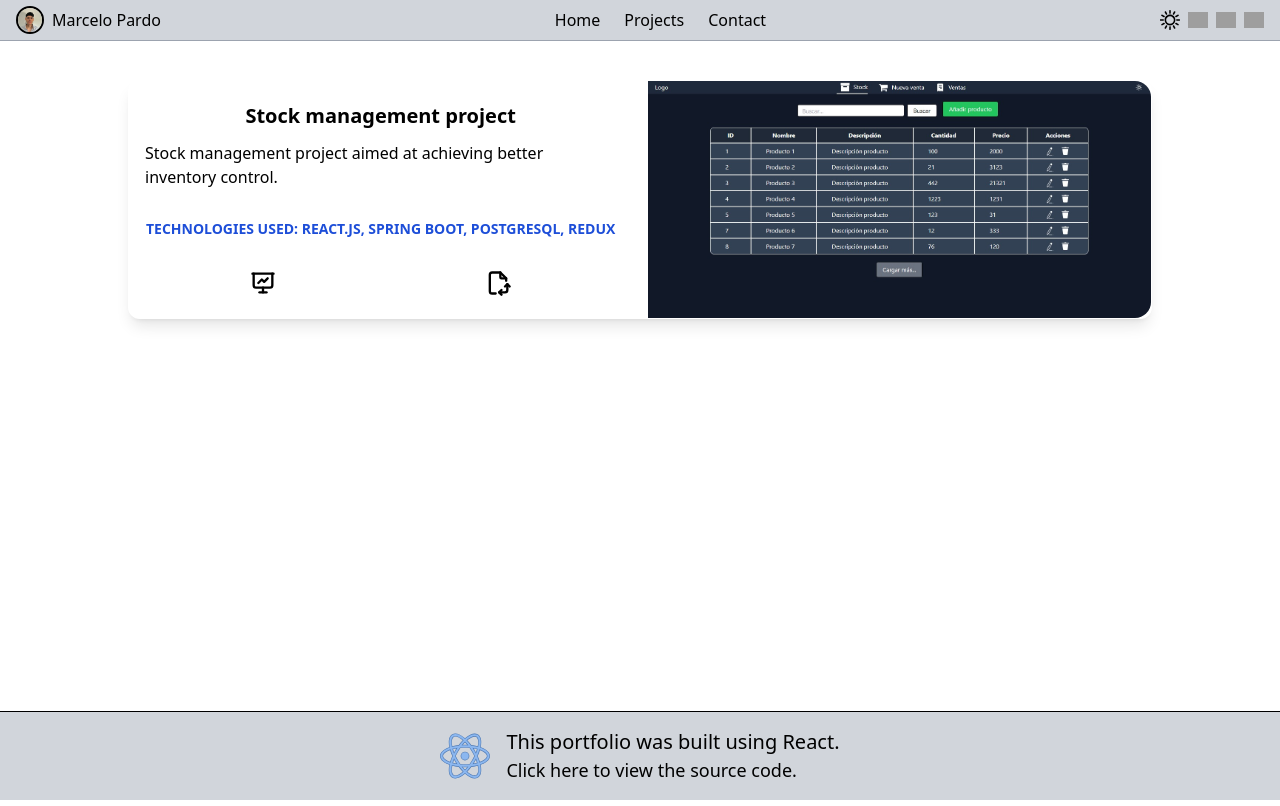
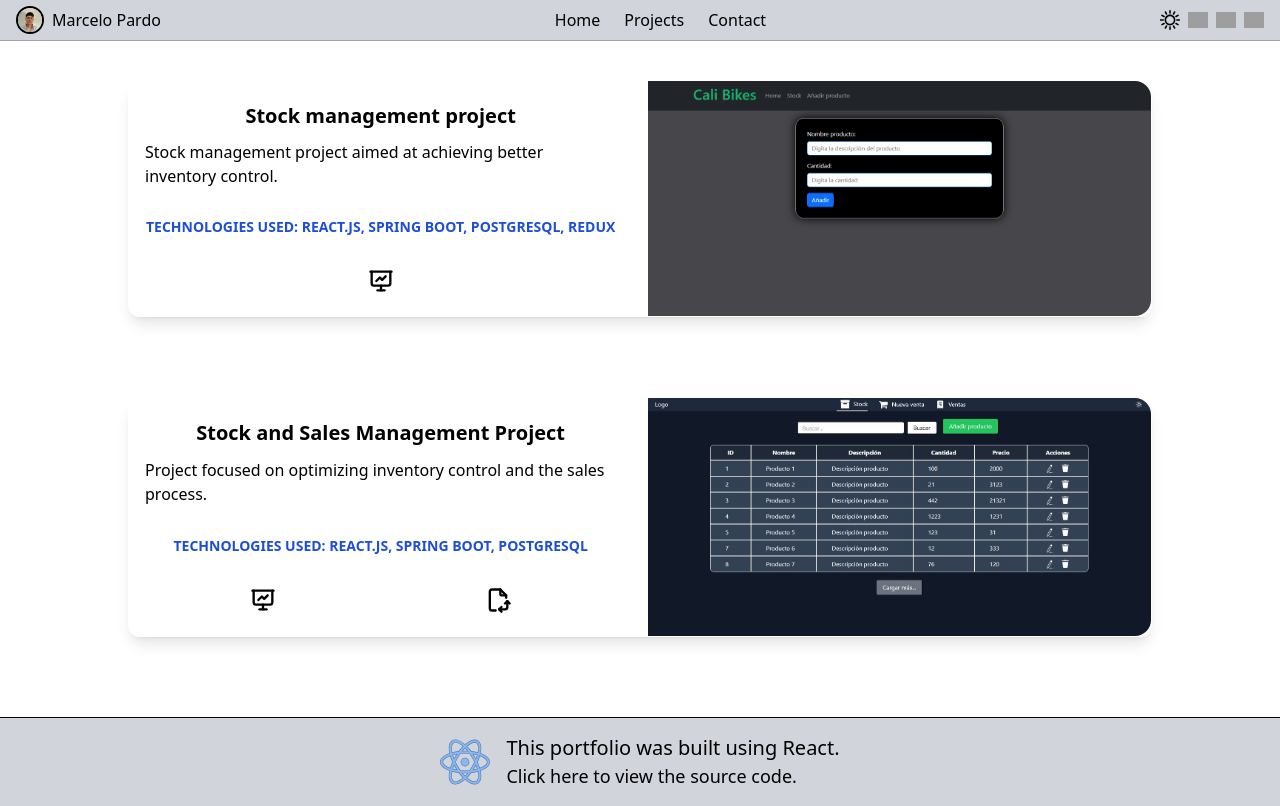
Before and after one commit to Mob188/portfolio, a React (Vite) app: page /projects in a window 1280 px wide. Built offline with nearby package versions, Linux system fonts and the light colour scheme; grey boxes are pictures that could not be loaded.

Commit message:
Organicé y agregué un proyecto a la page projects

```diff
--- a/src/i18n.jsx
+++ b/src/i18n.jsx
@@ -86,14 +86,20 @@ const resources = {
 
       footerSub: "Click here to view the source code.",
 
-
       technologies: "TECHNOLOGIES",
 
       skills: "SKILLS",
 
       contact: "Contact",
 
-      contactSub: "Feel free to contact me with any questions!"
+      contactSub: "Feel free to contact me with any questions!",
+
+      projectTitle2: "Stock and Sales Management Project",
+
+      projectSub2: "TECHNOLOGIES USED: REACT.JS, SPRING BOOT, POSTGRESQL",
+
+      projectDesc2:
+        "Project focused on optimizing inventory control and the sales process.",
     },
   },
   es: {
@@ -177,11 +183,9 @@ const resources = {
 
       stockProj15: "Este es un ejemplo de búsqueda por fecha",
 
-
       footerTitle: "Este portfolio fue desarrollado con React.",
 
       footerSub: "Hacé clic aquí para ver el código fuente.",
-
 
       technologies: "TECNOLOGÍAS",
 
@@ -189,7 +193,14 @@ const resources = {
 
       contact: "Contacto",
 
-      contactSub: "No dudes en contactarme para cualquier consulta!"
+      contactSub: "No dudes en contactarme para cualquier consulta!",
+
+      projectTitle2: "Proyecto de gestión de stock y ventas",
+
+      projectSub2: "TECNOLOGÍAS UTILIZADAS: REACT.JS, SPRING BOOT, POSTGRESQL",
+
+      projectDesc2:
+        "Proyecto de gestión de stock y ventas enfocado en optimizar el control de inventarios y el proceso comercial.",
     },
   },
   pt: {
@@ -247,8 +258,7 @@ const resources = {
 
       stockProj5: "Esta é a janela de edição de um produto",
 
-      stockProj6:
-        "É assim que a janela de exclusão de um produto será exibida",
+      stockProj6: "É assim que a janela de exclusão de um produto será exibida",
 
       stockProj7:
         "A barra de pesquisa permite encontrar produtos pelo nome e funciona da seguinte forma",
@@ -274,7 +284,6 @@ const resources = {
 
       stockProj15: "Este é um exemplo de busca por data",
 
-
       footerTitle: "Este portfólio foi desenvolvido com React.",
 
       footerSub: "Clique aqui para ver o código fonte.",
@@ -285,7 +294,14 @@ const resources = {
 
       contact: "Contato",
 
-      contactSub: "Fique à vontade para me contatar para qualquer dúvida!"
+      contactSub: "Fique à vontade para me contatar para qualquer dúvida!",
+
+      projectTitle2: "Projeto de controle de estoque e vendas",
+
+      projectSub2: "TECNOLOGIAS UTILIZADAS: REACT.JS, SPRING BOOT, POSTGRESQL",
+
+      projectDesc2:
+        "Projeto focado em otimizar o controle de estoque e o processo de vendas.",
     },
   },
 };
--- a/src/pages/ProjectsPage/Projects.jsx
+++ b/src/pages/ProjectsPage/Projects.jsx
@@ -1,6 +1,7 @@
 import { useState } from "react";
 import { TableProjects } from "../../components/Tables/TableProjects";
 import Project1 from "../../assets/images/a99254ae-404c-4bb6-a54c-2f68d88172b4.jpg";
+import CaliProj from "../../assets/images/CaliProj.png";
 import { useTranslation } from "react-i18next";
 import { ModalRedirect } from "../../components/modals/modalRedirect";
 
@@ -18,6 +19,7 @@ export const Projects = () => {
   };
 
   return (
+    <>
       <div className="flex mt-20 justify-center mx-4 sm:mx-20 mb-20">
         <div className="dark:bg-[#131e2c] flex flex-col md:flex-row items-center md:items-start space-y-4 md:space-y-0 md:space-x-4 border border-white/20 rounded-xl backdrop-blur-md shadow-lg w-full max-w-5xl">
           <div className="h-full p-4 flex flex-col items-center justify-around w-full md:w-1/2 text-center md:text-left">
@@ -52,6 +54,51 @@ export const Projects = () => {
                   <path d="M8 12l3 -3l2 2l3 -3" />
                 </svg>
               </div>
+            </div>
+          </div>
+
+          <div className="h-auto w-full md:w-1/2">
+            <img
+              src={CaliProj}
+              alt="Stock project"
+              className="rounded-b-2xl md:rounded-r-2xl md:rounded-bl-none w-full object-cover max-h-[300px] md:max-h-full"
+            />
+          </div>
+        </div>
+        {showRepos && <ModalRedirect closeModal={closeModal} />}
+      </div>
+
+      <div className="flex mt-20 justify-center mx-4 sm:mx-20 mb-20">
+        <div className="dark:bg-[#131e2c] flex flex-col md:flex-row items-center md:items-start space-y-4 md:space-y-0 md:space-x-4 border border-white/20 rounded-xl backdrop-blur-md shadow-lg w-full max-w-5xl">
+          <div className="h-full p-4 flex flex-col items-center justify-around w-full md:w-1/2 text-center md:text-left">
+            <h1 className="text-xl font-bold">{t("projectTitle2")}</h1>
+            <p>{t("projectDesc2")}</p>
+            <p className="text-sm font-bold text-blue-700 mt-5">
+              {t("projectSub2")}
+            </p>
+            <div className="flex w-full justify-around mt-5">
+              <a href="https://github.com/Mob188/stock-y-ventas" target="_blank"
+              >
+                <svg
+                  xmlns="http://www.w3.org/2000/svg"
+                  width="28"
+                  height="28"
+                  viewBox="0 0 24 24"
+                  fill="none"
+                  stroke="currentColor"
+                  strokeWidth="2"
+                  strokeLinecap="round"
+                  strokeLinejoin="round"
+                  className="icon icon-tabler icons-tabler-outline icon-tabler-presentation"
+                >
+                  <path stroke="none" d="M0 0h24v24H0z" fill="none" />
+                  <path d="M3 4l18 0" />
+                  <path d="M4 4v10a2 2 0 0 0 2 2h12a2 2 0 0 0 2 -2v-10" />
+                  <path d="M12 16l0 4" />
+                  <path d="M9 20l6 0" />
+                  <path d="M8 12l3 -3l2 2l3 -3" />
+                </svg>
+              </a>
               <a href="/stockProject" title="Showcase">
                 <svg
                   xmlns="http://www.w3.org/2000/svg"
@@ -84,7 +131,7 @@ export const Projects = () => {
             />
           </div>
         </div>
-      {showRepos && <ModalRedirect closeModal={closeModal} />}
       </div>
+    </>
   );
 };
```
Also changed, not shown: src/assets/images/CaliProj.png (added). Lines whose indentation alone changed are shown as unchanged.
